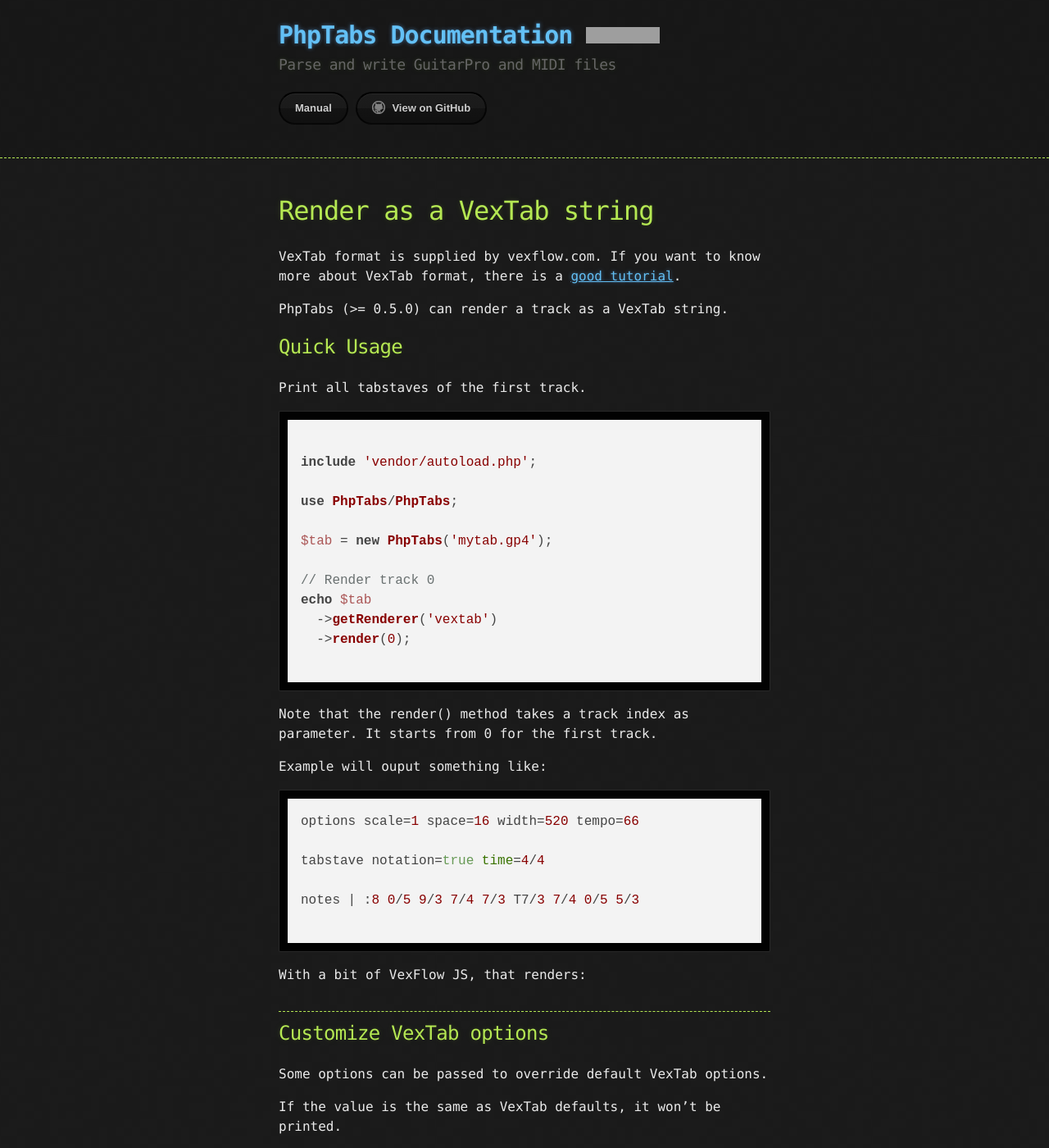
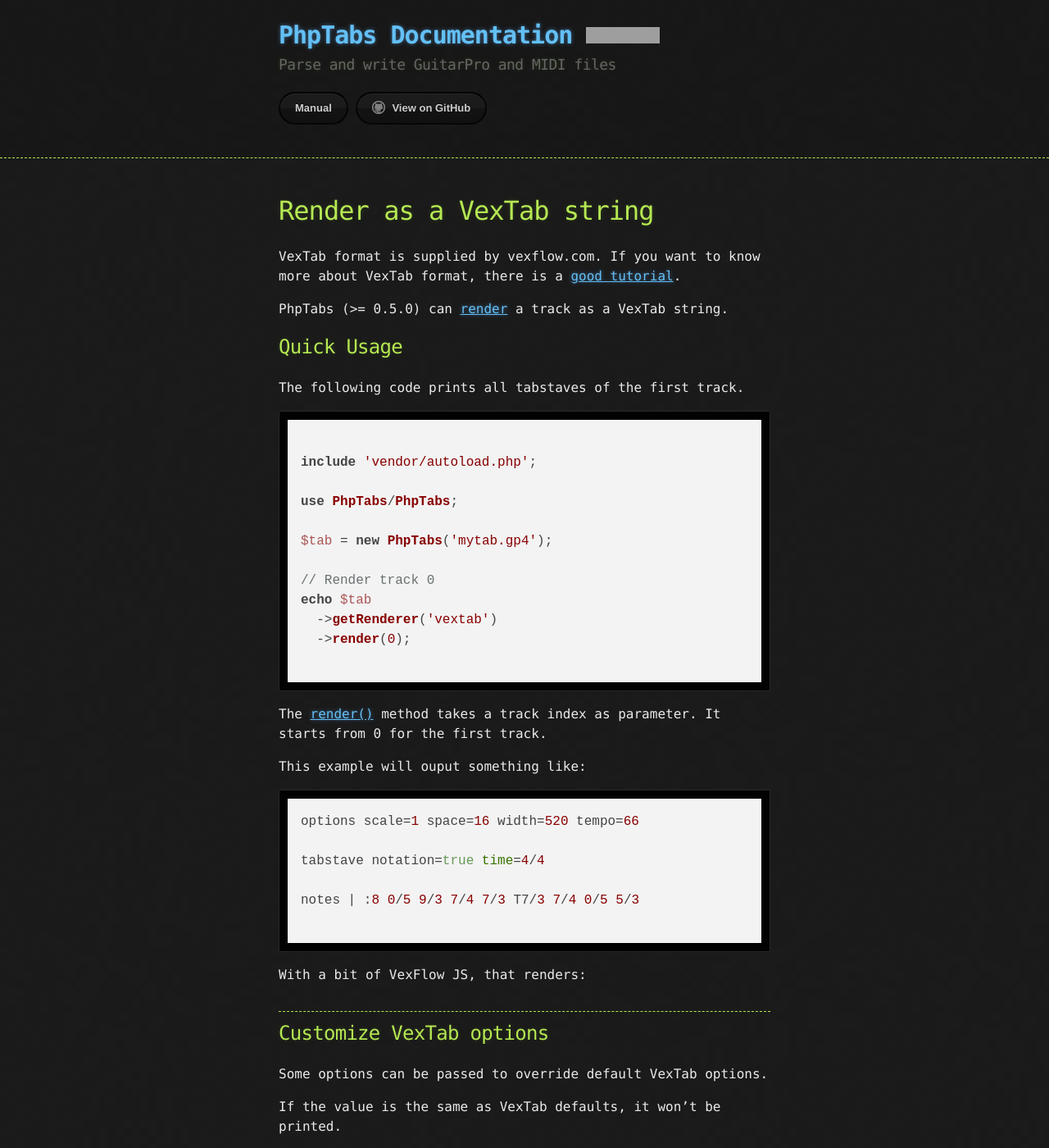
Before and after one commit to stdtabs/stdtabs.github.io, a Jekyll site: the page built from docs/api-renderer.vextab.md, in a window 1280 px wide and 1400 px high. Shown: the whole window at 82% size. Built offline with Jekyll 4.4.1, drawn with Linux system fonts in a browser that asks for light colours; nearby versions of some CDN libraries; a script that is not in the unit is left out; grey boxes are pictures that could not be loaded.

Commit message:
Update vextab renderer doc

````diff
--- a/docs/api-renderer.vextab.md
+++ b/docs/api-renderer.vextab.md
@@ -12,11 +12,11 @@
 VexTab format is supplied by vexflow.com. If you want to know more
 about VexTab format, there is a [good tutorial](http://www.vexflow.com/vextab/tutorial.html).
 
-PhpTabs (>= 0.5.0) can render a track as a VexTab string.
+PhpTabs (>= 0.5.0) can [render](basics.html#render) a track as a VexTab string.
 
 ## Quick Usage
 
-Print all tabstaves of the first track.
+The following code prints all tabstaves of the first track.
 
 ```php
 
@@ -33,10 +33,10 @@
 
 ```
 
-Note that the render() method takes a track index as parameter.
+The [render()](basics.html#render) method takes a track index as parameter.
 It starts from 0 for the first track.
 
-Example will ouput something like:
+This example will ouput something like:
 
 ```
 options scale=1 space=16 width=520 tempo=66
````
